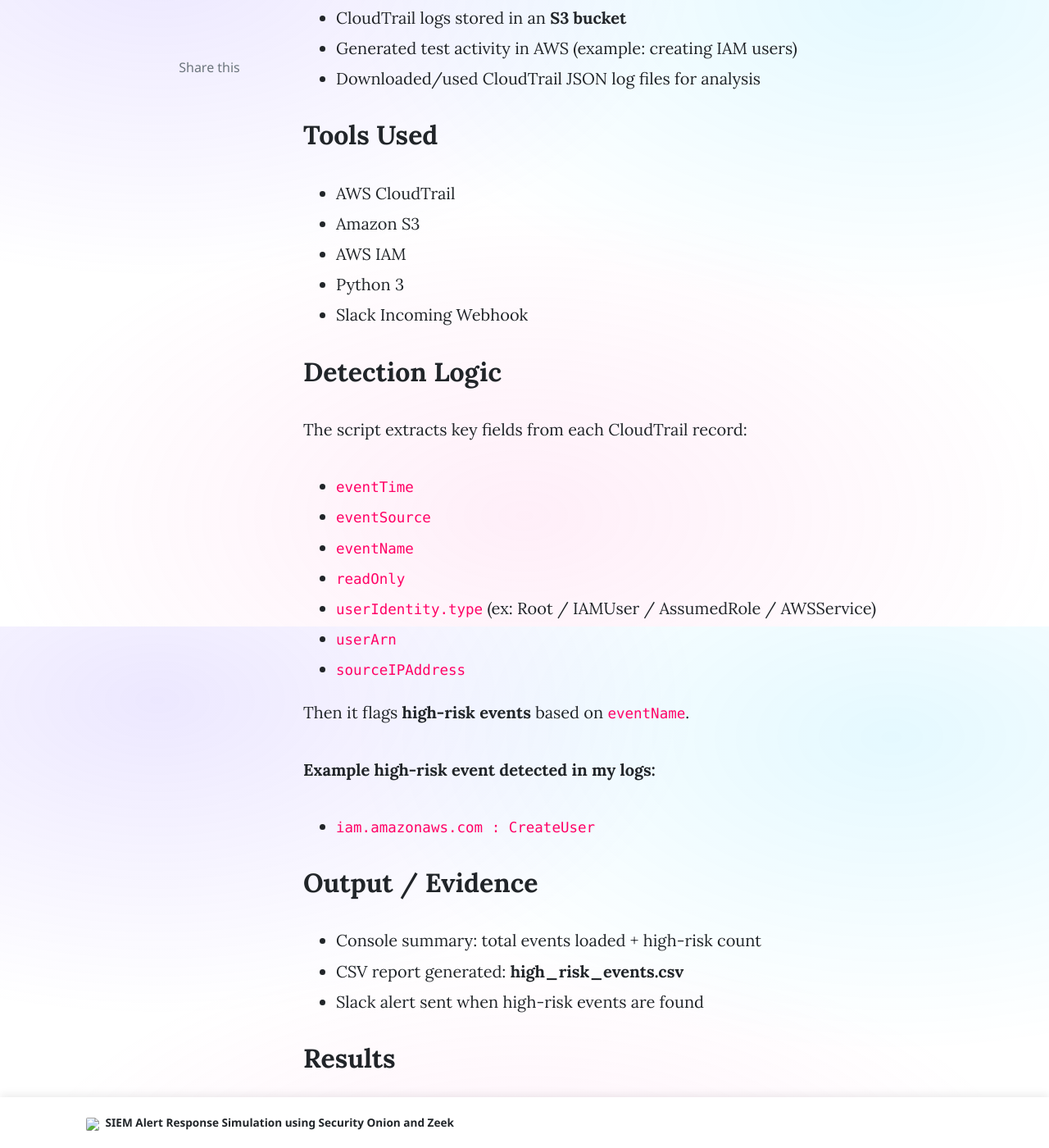
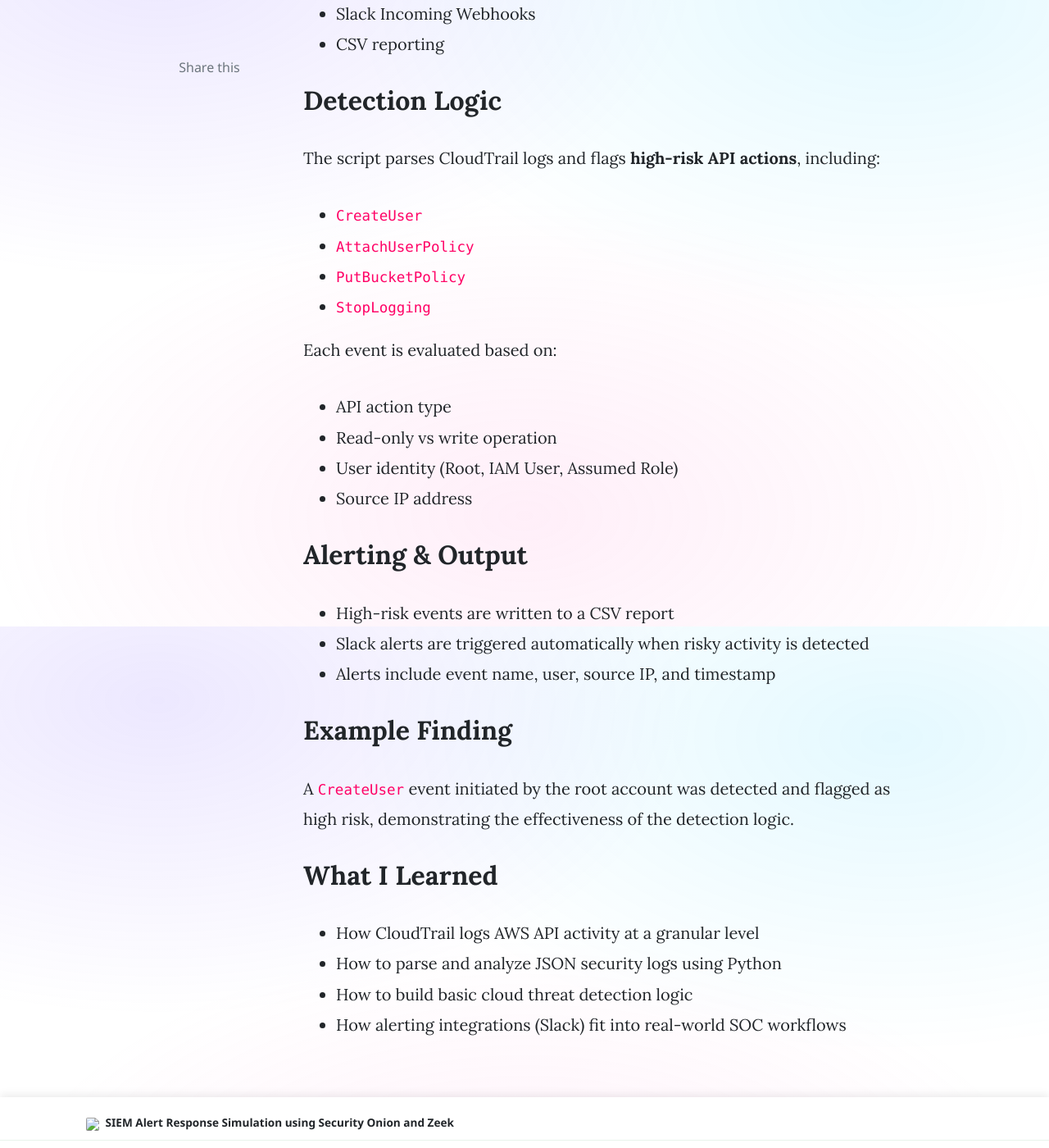
Before and after one commit to SinghPallavi819/singhpallavi819.github.io, a Jekyll site: the page built from _posts/2026-01-15-cloudtrail-threat-detection-aws-python.md, in a window 1280 px wide and 1400 px high, scrolled down 1036 px. Shown: the whole window at 82% size. Built offline with Jekyll 4.4.1, drawn with Linux system fonts in a browser that asks for light colours; nearby versions of some CDN libraries; comment, search, counter and statistics services are not loaded; some of the changed text lies outside the part shown.

Commit message:
Update 2026-01-15-cloudtrail-threat-detection-aws-python.md

```diff
--- a/_posts/2026-01-15-cloudtrail-threat-detection-aws-python.md
+++ b/_posts/2026-01-15-cloudtrail-threat-detection-aws-python.md
@@ -3,82 +3,44 @@
 title: "CloudTrail Threat Detection (AWS + Python)"
 categories: [AWS, Cloud Security, Python, CloudTrail]
 ---
+## Overview
+This project focuses on detecting high-risk AWS API activity by analyzing CloudTrail logs using Python.
 
-## Overview
-This project detects suspicious AWS activity by analyzing **CloudTrail logs** and flagging **high-risk API actions**.
-It also sends a **Slack alert** when a high-risk event is found.
+The goal was to simulate how a SOC analyst or cloud security engineer can identify suspicious or sensitive actions performed in an AWS account.
 
-## Goal
-- Collect CloudTrail management events in AWS
-- Parse CloudTrail JSON logs with Python
-- Detect high-risk actions (example: **CreateUser**)
-- Export findings to a CSV report
-- Send Slack notification for detected high-risk events
-
-## Lab Setup / Data Source
-- Created a **CloudTrail trail** (management events enabled)
-- CloudTrail logs stored in an **S3 bucket**
-- Generated test activity in AWS (example: creating IAM users)
-- Downloaded/used CloudTrail JSON log files for analysis
+## Data Source
+- AWS CloudTrail management event logs (JSON format)
+- Logs collected from a multi-region CloudTrail trail stored in S3
 
 ## Tools Used
 - AWS CloudTrail
-- Amazon S3
-- AWS IAM
-- Python 3
-- Slack Incoming Webhook
+- Python
+- Slack Incoming Webhooks
+- CSV reporting
 
 ## Detection Logic
-The script extracts key fields from each CloudTrail record:
-- `eventTime`
-- `eventSource`
-- `eventName`
-- `readOnly`
-- `userIdentity.type` (ex: Root / IAMUser / AssumedRole / AWSService)
-- `userArn`
-- `sourceIPAddress`
+The script parses CloudTrail logs and flags **high-risk API actions**, including:
+- `CreateUser`
+- `AttachUserPolicy`
+- `PutBucketPolicy`
+- `StopLogging`
 
-Then it flags **high-risk events** based on `eventName`.
+Each event is evaluated based on:
+- API action type
+- Read-only vs write operation
+- User identity (Root, IAM User, Assumed Role)
+- Source IP address
 
-**Example high-risk event detected in my logs:**
-- `iam.amazonaws.com : CreateUser`
+## Alerting & Output
+- High-risk events are written to a CSV report
+- Slack alerts are triggered automatically when risky activity is detected
+- Alerts include event name, user, source IP, and timestamp
 
-## Output / Evidence
-- Console summary: total events loaded + high-risk count
-- CSV report generated: **high_risk_events.csv**
-- Slack alert sent when high-risk events are found
-
-## Results
-I successfully:
-- Collected CloudTrail logs in S3
-- Parsed real CloudTrail JSON logs with Python
-- Detected an IAM **CreateUser** event as high-risk
-- Exported the alert evidence to a CSV report
-- Triggered Slack alerting for detected high-risk activity
+## Example Finding
+A `CreateUser` event initiated by the root account was detected and flagged as high risk, demonstrating the effectiveness of the detection logic.
 
 ## What I Learned
-- How CloudTrail logs AWS API activity and identity context
-- How to parse and analyze Cloud logs using Python
-- How to build a simple detection + alert pipeline
-- How to create audit evidence (CSV) for security investigations
-
----
-
-## Screenshots (add yours here)
-**1) CloudTrail trail created + logging enabled**
-*<insert screenshot>*
-
-**2) S3 bucket storing CloudTrail logs**
-*<insert screenshot>*
-
-**3) CloudTrail event showing CreateUser / AttachUserPolicy**
-*<insert screenshot>*
-
-**4) Script output showing events loaded + high-risk flagged**
-*<insert screenshot>*
-
-**5) CSV report opened (high_risk_events.csv)**
-*<insert screenshot>*
-
-**6) Slack alert message screenshot**
-*<insert screenshot>*
+- How CloudTrail logs AWS API activity at a granular level
+- How to parse and analyze JSON security logs using Python
+- How to build basic cloud threat detection logic
+- How alerting integrations (Slack) fit into real-world SOC workflows
```
